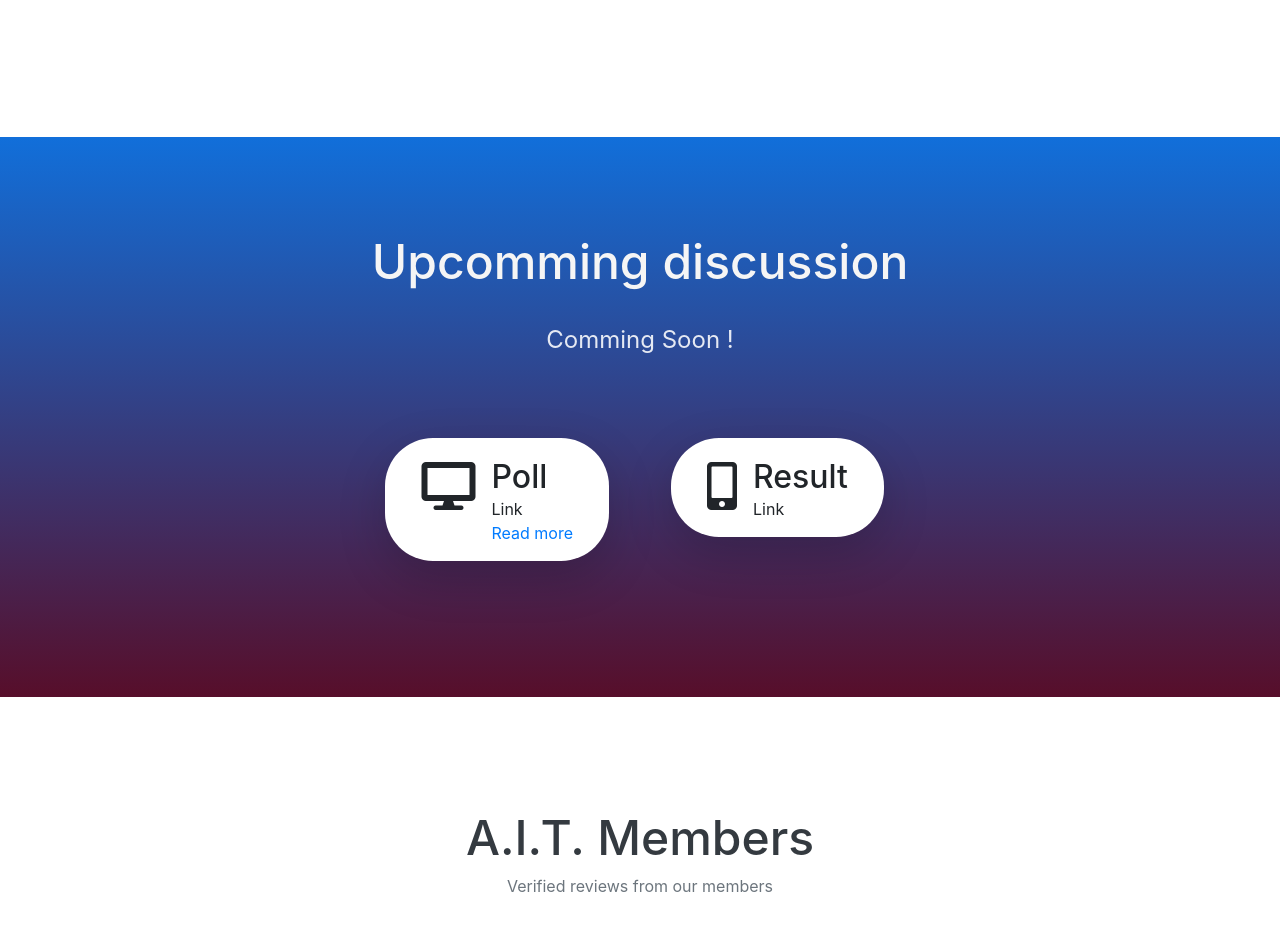
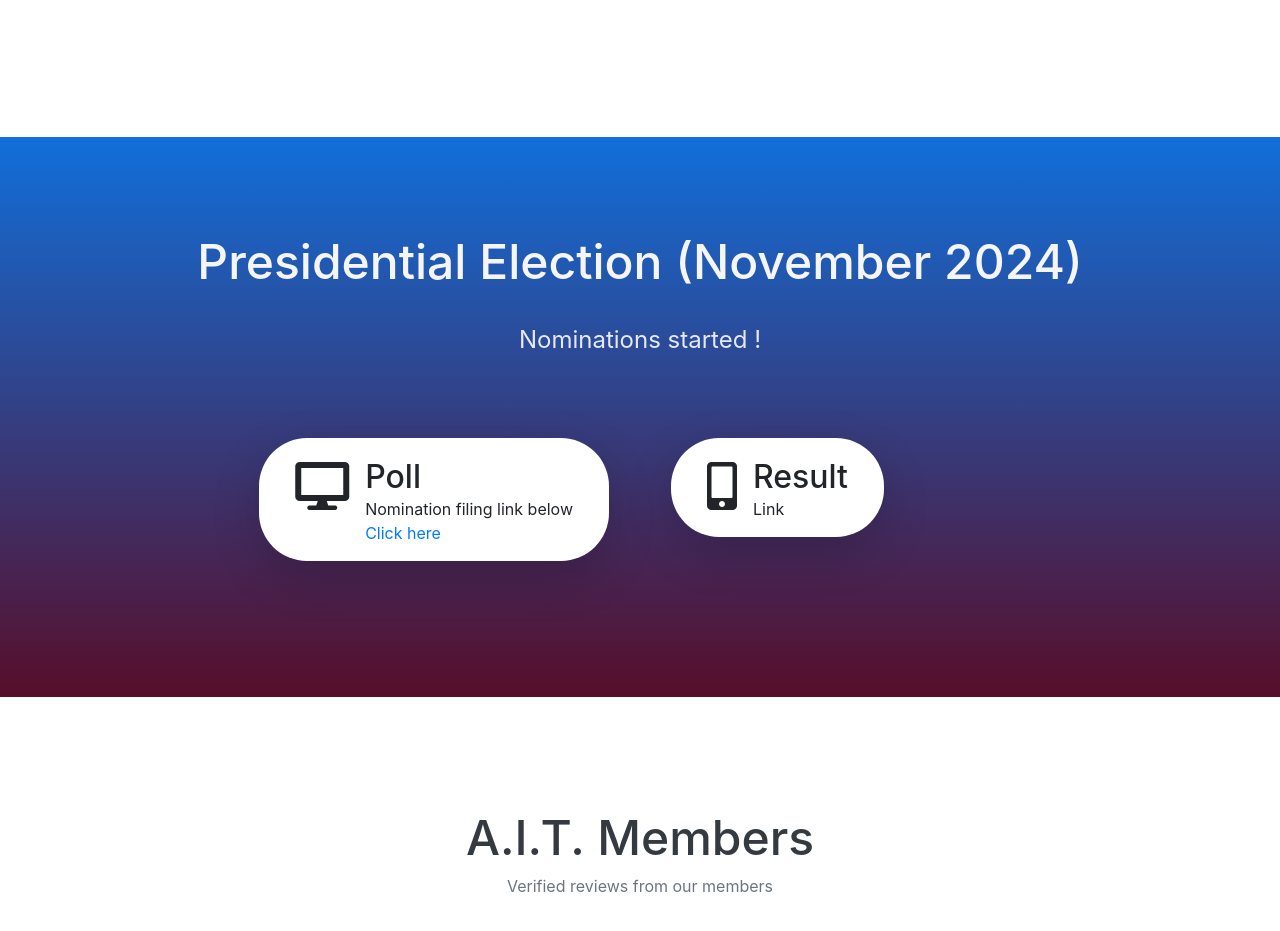
Before and after one commit to aitweb/ait, a plain HTML site: page index.html in a window 1280 px wide. Shown: the part 3080-4011 px from the top of the page. Drawn offline with nearby package versions, Linux system fonts and the light colour scheme; a web font is replaced by a local one.

Commit message:
Update index.html

```diff
--- a/index.html
+++ b/index.html
@@ -223,9 +223,9 @@ Surya was the leading T20I run scorer in 2022, grabbing 1164 runs off 31 innings
     <section class="section-3 container-fluid p-0 text-center">
       <div class="row">
         <div class="col-md-12 col-sm-12">
-          <h1>Upcomming discussion</h1>
+          <h1>Presidential Election (November 2024)</h1>
           <p>
-            Comming Soon !
+            Nominations started !
           </p>
         </div>
       </div>
@@ -236,8 +236,8 @@ Surya was the leading T20I run scorer in 2022, grabbing 1164 runs off 31 innings
               <i class="fas fa-desktop fa-3x py-2 pr-3"></i>
               <div class="text text-left">
                 <h3 class="pt-1 m-0">Poll</h3>
-                <p class="p-0 m-0">Link</p>
-                <a href="https://docs.google.com/forms/d/e/1FAIpQLSeTGeSktnuv2sJHOb0u0uACv-ouaQf91ZCyJAa0ntB2glQKnQ/viewform ">Read more</a>
+                <p class="p-0 m-0">Nomination filing link below</p>
+                <a href="https://docs.google.com/forms/d/e/1FAIpQLSeTGeSktnuv2sJHOb0u0uACv-ouaQf91ZCyJAa0ntB2glQKnQ/viewform ">Click here</a>
               </div>
             </div>
           </div>
```
